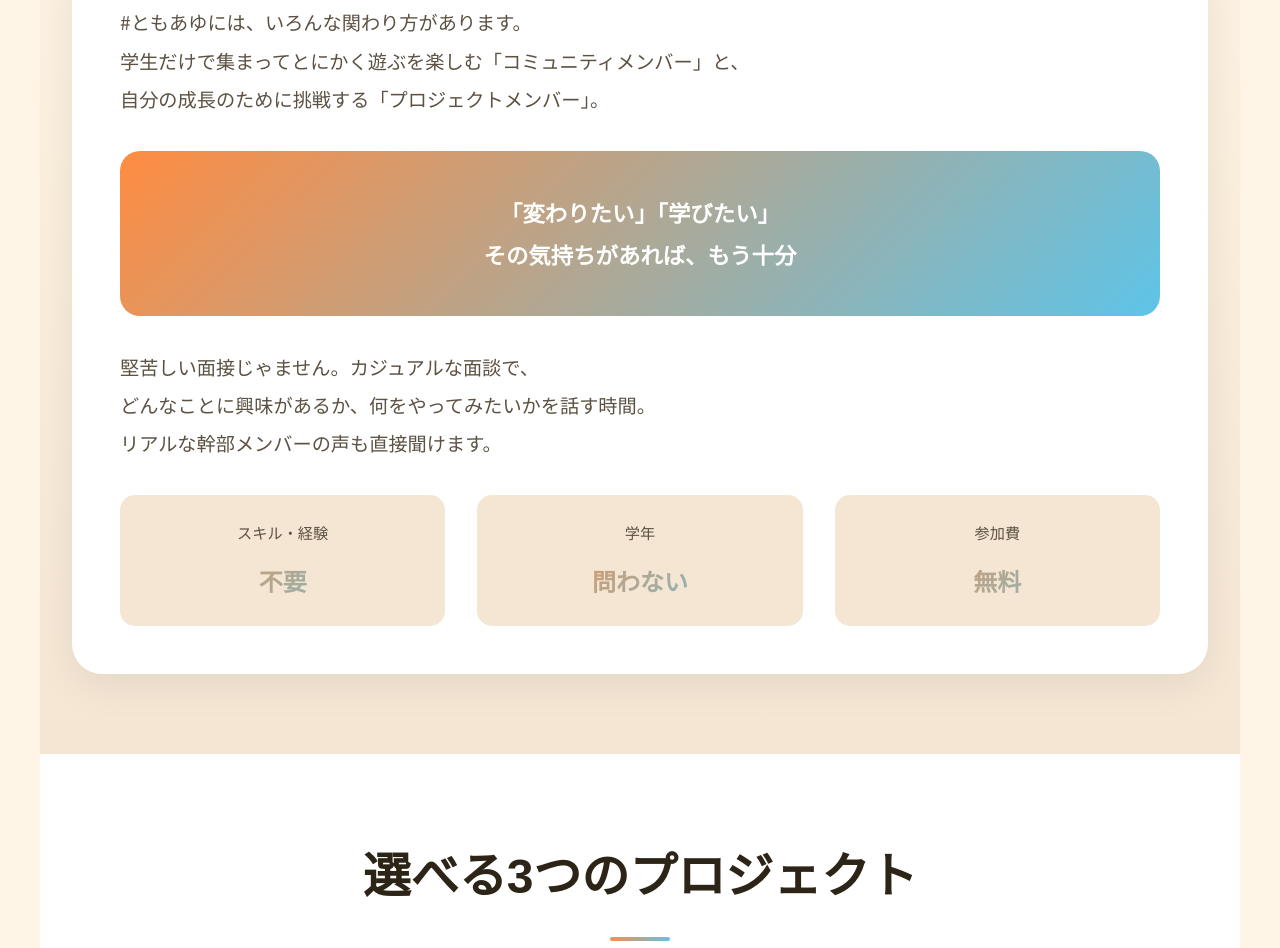
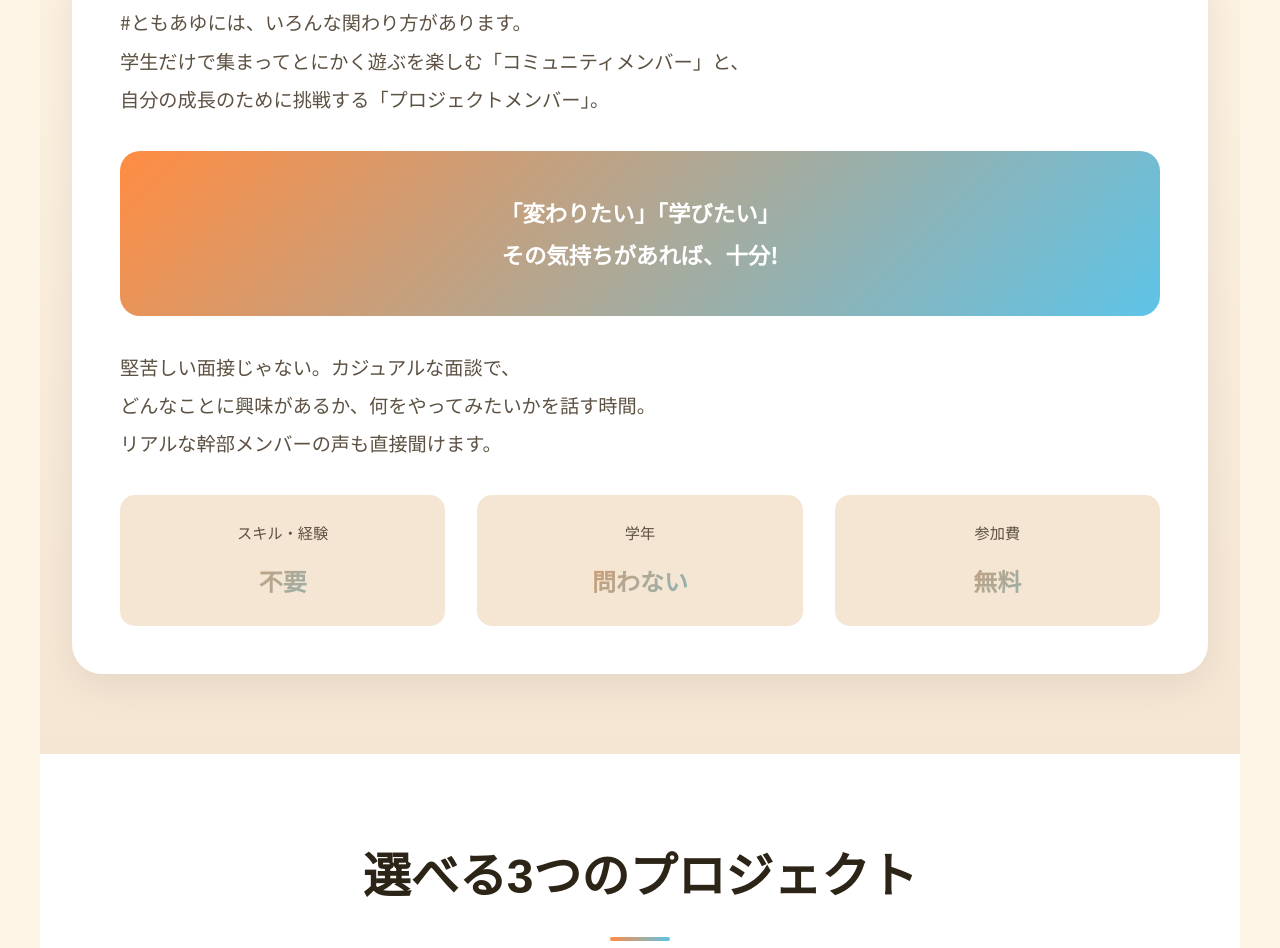
Before and after one commit to haru30039-maker/tomoayu-project, a plain HTML site: page index.html in a window 1280 px wide. Shown: the part 2085-3033 px from the top of the page. Drawn offline with Linux system fonts and the light colour scheme; a web font is replaced by a local one.

Commit message:
Update index.html

```diff
--- a/index.html
+++ b/index.html
@@ -938,10 +938,10 @@
             </p>
             <div class="highlight-box">
                 「変わりたい」「学びたい」<br>
-                その気持ちがあれば、もう十分
+                その気持ちがあれば、十分!
             </div>
             <p class="about-text">
-                堅苦しい面接じゃません。カジュアルな面談で、<br>
+                堅苦しい面接じゃない。カジュアルな面談で、<br>
                 どんなことに興味があるか、何をやってみたいかを話す時間。<br>
                 リアルな幹部メンバーの声も直接聞けます。
             </p>
```
